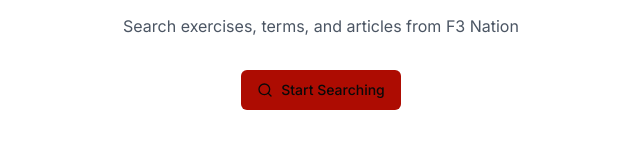
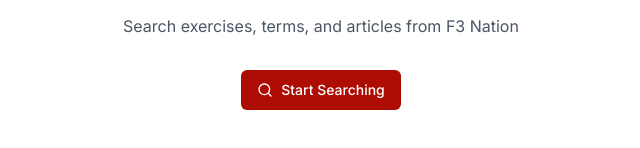
Before and after one commit to pstaylor-patrick/f3-xicon, a Next.js app in the folder apps/f3-glossary/: page / in a window 1280 px wide. Shown: the part 370-518 px from the top of the page, without its empty margins (319-959 px from the left). Built offline with nearby package versions, Linux system fonts and the light colour scheme.

Commit message:
fix red buttons to use white text for readability

```diff
--- a/apps/f3-glossary/app/page.tsx
+++ b/apps/f3-glossary/app/page.tsx
@@ -11,7 +11,7 @@ export default function Home() {
       </p>
 
       <Link href="/xicon">
-        <Button className="bg-primary hover:bg-primary/90 flex items-center gap-2">
+        <Button variant="default" className="bg-primary text-white hover:bg-primary/90 flex items-center gap-2">
           <Search className="h-4 w-4" />
           Start Searching
         </Button>
--- a/apps/f3-glossary/components/region-filter.tsx
+++ b/apps/f3-glossary/components/region-filter.tsx
@@ -128,7 +128,7 @@ export function RegionFilter() {
           </div>
         </div>
 
-        <Button className="mt-4 w-full" onClick={updateFilters}>
+        <Button variant="default" className="mt-4 w-full text-white" onClick={updateFilters}>
           Apply Filters
         </Button>
       </PopoverContent>
--- a/apps/f3-glossary/components/tag-filter.tsx
+++ b/apps/f3-glossary/components/tag-filter.tsx
@@ -114,7 +114,7 @@ export function TagFilter() {
           </div>
         </div>
 
-        <Button className="mt-4 w-full" onClick={updateFilters}>
+        <Button variant="default" className="mt-4 w-full text-white" onClick={updateFilters}>
           Apply Filters
         </Button>
       </PopoverContent>
--- a/apps/f3-glossary/components/ui/checkbox.tsx
+++ b/apps/f3-glossary/components/ui/checkbox.tsx
@@ -18,7 +18,9 @@ const Checkbox = React.forwardRef<
     )}
     {...props}
   >
-    <CheckboxPrimitive.Indicator className={cn('flex items-center justify-center text-current')}>
+    <CheckboxPrimitive.Indicator className={cn('flex items-center justify-center',
+      'text-primary-foreground data-[state=checked]:text-white')}
+    >
       <Check className="h-4 w-4" />
     </CheckboxPrimitive.Indicator>
   </CheckboxPrimitive.Root>
--- a/apps/f3-glossary/styles/globals.css
+++ b/apps/f3-glossary/styles/globals.css
@@ -10,6 +10,11 @@ body {
   .text-balance {
     text-wrap: balance;
   }
+  .bg-primary,
+  .bg-f3-red,
+  .bg-\[rgb\(173\_12\_2\)\] {
+    color: #fff !important;
+  }
 }
 
 @layer base {
@@ -21,7 +26,7 @@ body {
     --popover: 0 0% 100%;
     --popover-foreground: 0 0% 3.9%;
     --primary: 0 0% 9%;
-    --primary-foreground: 0 0% 98%;
+    --primary-foreground: 0 0% 100%;
     --secondary: 0 0% 96.1%;
     --secondary-foreground: 0 0% 9%;
     --muted: 0 0% 96.1%;
```
